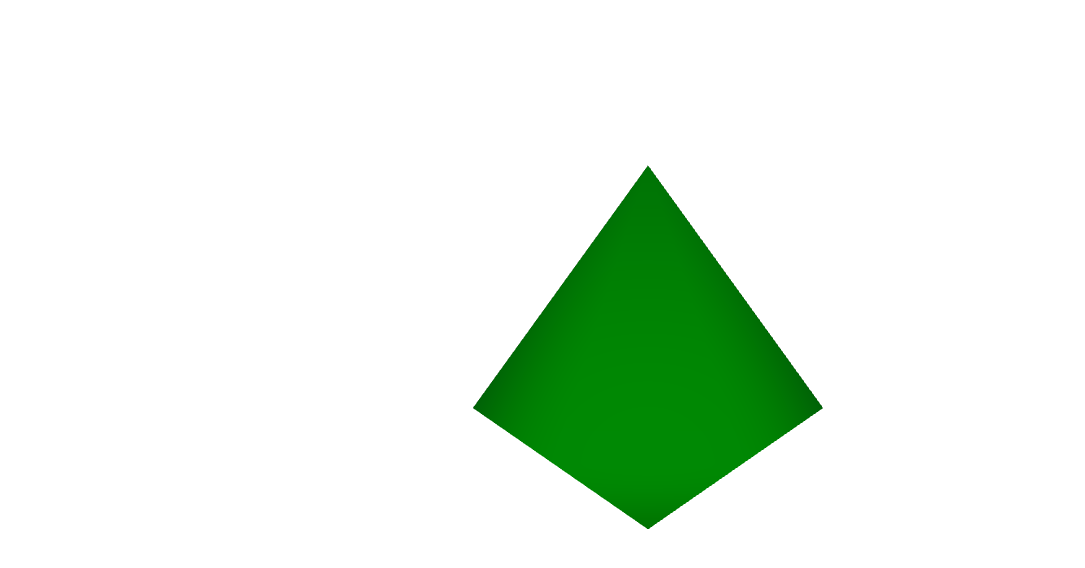
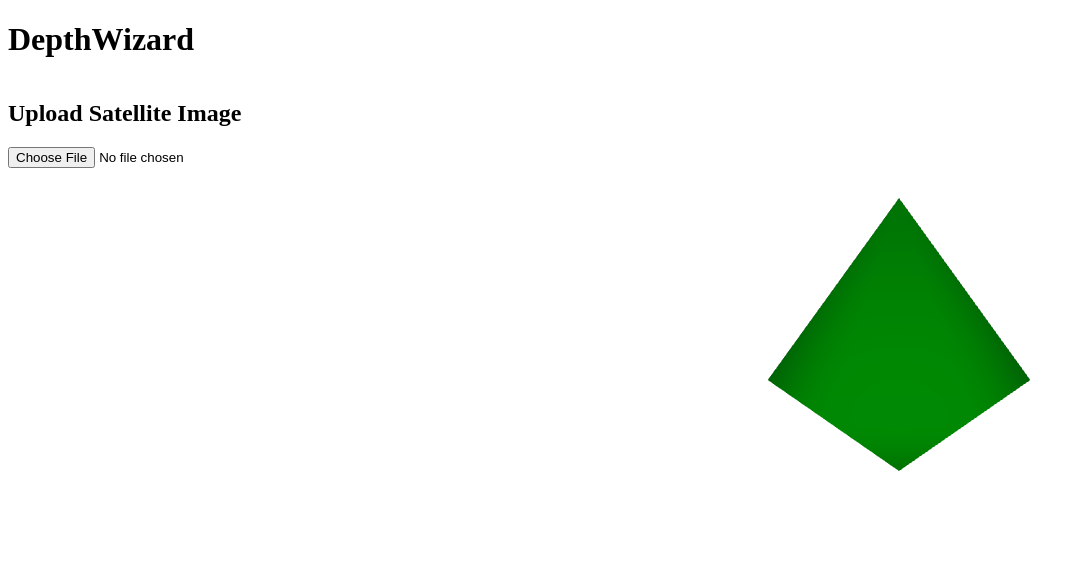
Before and after one commit to Deepsonbhusal/SIH-2026-internal, a React (Vite) app in the folder depthwizard-frontend/: page / in a window 1280 px wide. Shown: the top 568 px of the page, without its empty margins (0-1085 px from the left). Built offline with nearby package versions, Linux system fonts and the light colour scheme.

Commit message:
page to select and upload an image

```diff
--- a/depthwizard-frontend/src/App.jsx
+++ b/depthwizard-frontend/src/App.jsx
@@ -1,9 +1,20 @@
+import UploadPanel from "./UploadPanel";
 import Terrain from "./Terrain";
 
 function App() {
   return (
-    <div style={{ width: "100vw", height: "100vh" }}>
-      <Terrain />
+    <div>
+      <h1>DepthWizard</h1>
+
+      <div style={{ display: "flex", gap: "20px" }}>
+        <div style={{ width: "40%" }}>
+          <UploadPanel />
+        </div>
+
+        <div style={{ width: "60%", height: "600px" }}>
+          <Terrain />
+        </div>
+      </div>
     </div>
   );
 }
--- /dev/null
+++ b/depthwizard-frontend/src/uploadpanel.jsx
@@ -0,0 +1,39 @@
+import { useState } from "react";
+
+function UploadPanel() {
+  const [image, setImage] = useState(null);
+
+  function handleImageChange(event) {
+    const file = event.target.files[0];
+
+    if (file) {
+      setImage(file);
+    }
+  }
+
+  return (
+    <div>
+      <h2>Upload Satellite Image</h2>
+
+      <input
+        type="file"
+        accept="image/*"
+        onChange={handleImageChange}
+      />
+
+      {image && (
+        <div>
+          <h3>Preview</h3>
+
+          <img
+            src={URL.createObjectURL(image)}
+            alt="Satellite preview"
+            width="400"
+          />
+        </div>
+      )}
+    </div>
+  );
+}
+
+export default UploadPanel;
```
